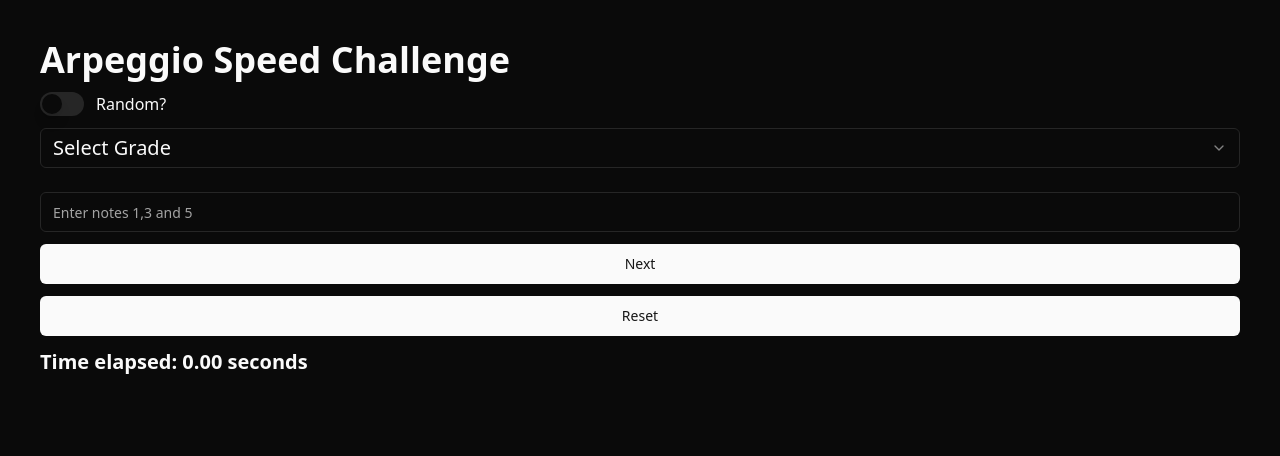
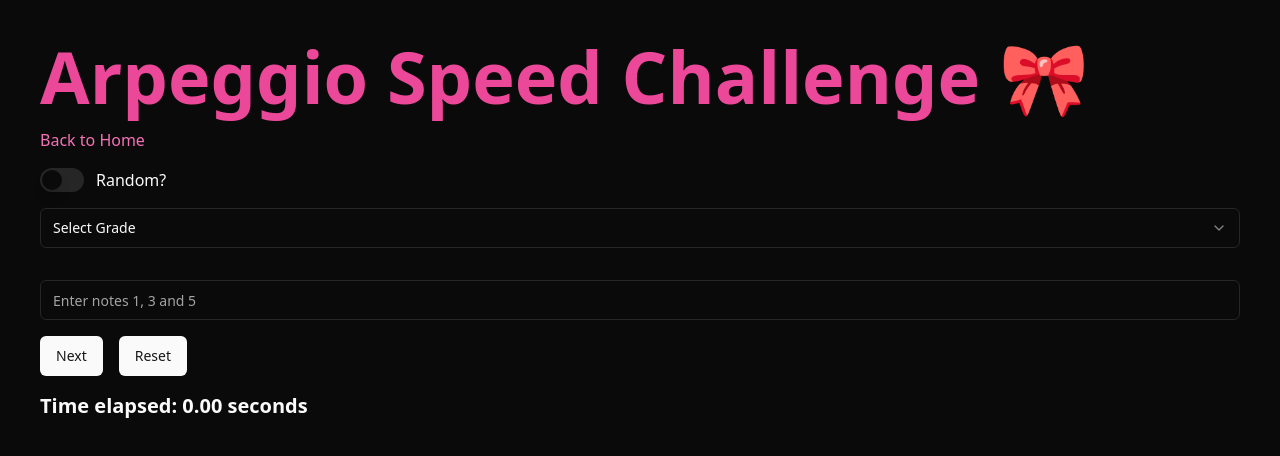
Before and after one commit to flandolf/scale-practice, a React (Vite) app: page /arp in a window 1280 px wide. Shown: the top 456 px of the page. Built offline with nearby package versions, Linux system fonts and the light colour scheme.

Commit message:
color 🗿

```diff
--- a/src/components/arpeggio-speed-challenge.tsx
+++ b/src/components/arpeggio-speed-challenge.tsx
@@ -11,6 +11,7 @@ import { useEffect, useState } from "react";
 import { Button } from "./ui/button";
 import Scale, { get } from "@tonaljs/scale";
 import { Switch } from "./ui/switch";
+import { Link } from "react-router-dom";
 type ScalesData = {
   [grade: string]: {
     scales: string[];
@@ -94,8 +95,13 @@ const ArpeggioSpeedChallenge: React.FC = () => {
   };
 
   return (
-    <div className="p-10 flex flex-col w-full h-full space-y-3">
-      <h1 className="text-4xl font-semibold">Arpeggio Speed Challenge</h1>
+    <div className="p-10 flex flex-col w-full h-full space-y-4">
+      <h1 className="sm:text-3xl md:text-5xl lg:text-7xl font-semibold text-pink-500">
+        Arpeggio Speed Challenge 🎀
+      </h1>
+      <Link className="text-pink-400" to="/">
+        Back to Home
+      </Link>
       <div className="flex flex-row space-x-3">
         <Switch
           onCheckedChange={(e) => {
@@ -105,7 +111,7 @@ const ArpeggioSpeedChallenge: React.FC = () => {
         <p>Random?</p>
       </div>
       <Select onValueChange={(value) => setCurrentGrade(parseInt(value))}>
-        <SelectTrigger className="text-xl">
+        <SelectTrigger>
           <SelectValue placeholder="Select Grade" />
         </SelectTrigger>
         <SelectContent>
@@ -116,8 +122,14 @@ const ArpeggioSpeedChallenge: React.FC = () => {
           ))}
         </SelectContent>
       </Select>
-      <h1 className="text-3xl font-semibold">{currentScaleName}</h1>
-      <Input placeholder="Enter notes 1,3 and 5" onChange={handleInputChange} />
+      <h1 className="sm:text-3xl md:text-5xl lg:text-7xl font-semibold text-pink-300">
+        {currentScaleName}
+      </h1>
+      <Input
+        placeholder="Enter notes 1, 3 and 5"
+        onChange={handleInputChange}
+      />
+      <div className="flex-row space-x-4">
         <Button onClick={handleNext}>Next</Button>
         <Button
           onClick={() => {
@@ -128,6 +140,7 @@ const ArpeggioSpeedChallenge: React.FC = () => {
         >
           Reset
         </Button>
+      </div>
 
       <div className="text-xl font-semibold">
         Time elapsed: {(elapsedTime / 1000).toFixed(2)} seconds
--- a/src/components/scale-practice.tsx
+++ b/src/components/scale-practice.tsx
@@ -12,6 +12,7 @@ import {
 import { Button } from "@/components/ui/button";
 import { Switch } from "./ui/switch";
 import { minorKey } from "@tonaljs/key";
+import { Link } from "react-router-dom";
 
 type ScalesData = {
   [grade: string]: {
@@ -174,10 +175,13 @@ const ScalePractice: React.FC = () => {
   };
 
   return (
-    <div className="flex flex-col space-y-3 p-10">
-      <h1 className="font-semibold sm:text-2xl md:text-8xl text-blue-400">
-        Scale Practice
+    <div className="flex flex-col space-y-4 p-10">
+      <h1 className="font-semibold sm:text-3xl md:text-5xl lg:text-7xl text-blue-400">
+        Scale Practice 🚀
       </h1>
+      <Link to="/arp">
+        <a className="text-blue-400">To Arpeggio Practice</a>
+      </Link>
       <h2 className="sm:text-sm md:text-2xl">Exams Soon {">:("}</h2>
       <Select onValueChange={(value) => handleGradeChange(value)}>
         <SelectTrigger className="text-xl">
```
Lines whose indentation alone changed are shown as unchanged.
